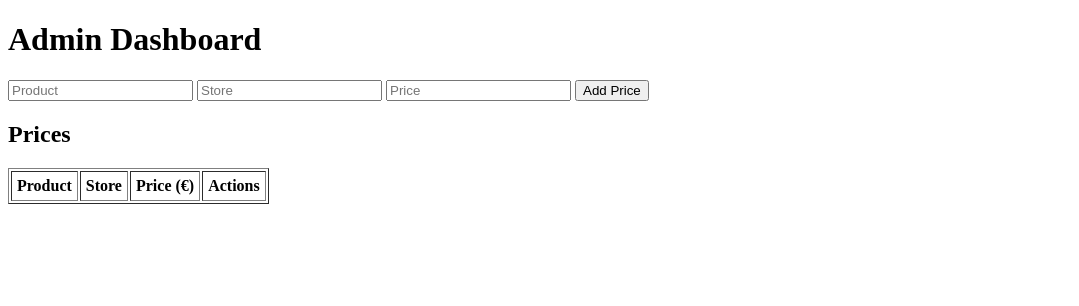
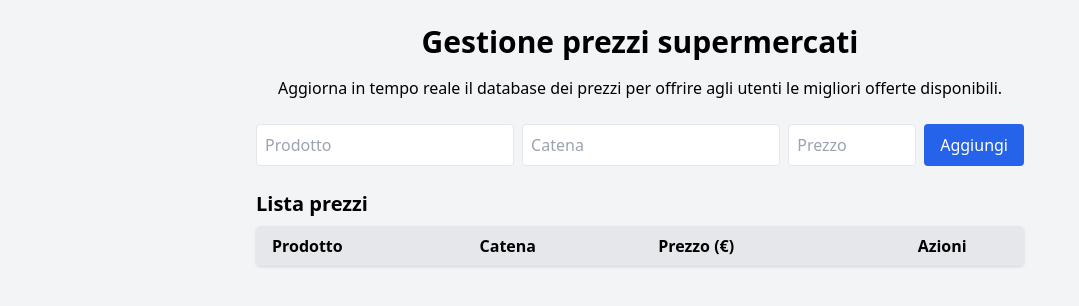
Before and after one commit to andreavitiani/Build-a-form, a plain HTML site: page admin-web/index.html in a window 1280 px wide. Shown: the whole page, without its empty margins (0-1079 px from the left). Drawn offline with nearby package versions, Linux system fonts and the light colour scheme; no server answers.

Commit message:
Restyle sites with Tailwind

```diff
--- a/admin-web/index.html
+++ b/admin-web/index.html
@@ -2,28 +2,32 @@
 <html>
 <head>
   <meta charset="UTF-8">
-  <title>Admin Dashboard</title>
+  <title>Pannello amministratore</title>
+  <script src="https://cdn.tailwindcss.com"></script>
 </head>
-<body>
-  <h1>Admin Dashboard</h1>
-  <form id="priceForm">
-    <input id="product" placeholder="Product" required>
-    <input id="store" placeholder="Store" required>
-    <input id="price" placeholder="Price" type="number" step="0.01" required>
-    <button type="submit">Add Price</button>
+<body class="bg-gray-100 min-h-screen p-6">
+  <div class="max-w-3xl mx-auto">
+    <h1 class="text-3xl font-bold mb-4 text-center">Gestione prezzi supermercati</h1>
+    <p class="mb-6 text-center">Aggiorna in tempo reale il database dei prezzi per offrire agli utenti le migliori offerte disponibili.</p>
+    <form id="priceForm" class="flex flex-col sm:flex-row gap-2 mb-6">
+      <input id="product" class="border rounded p-2 flex-1" placeholder="Prodotto" required>
+      <input id="store" class="border rounded p-2 flex-1" placeholder="Catena" required>
+      <input id="price" class="border rounded p-2 w-32" placeholder="Prezzo" type="number" step="0.01" required>
+      <button class="bg-blue-600 text-white px-4 py-2 rounded" type="submit">Aggiungi</button>
     </form>
-  <h2>Prices</h2>
-  <table id="priceTable" border="1" cellpadding="5">
-    <thead>
+    <h2 class="text-xl font-semibold mb-2">Lista prezzi</h2>
+    <table id="priceTable" class="min-w-full bg-white shadow rounded overflow-hidden">
+      <thead class="bg-gray-200">
         <tr>
-        <th>Product</th>
-        <th>Store</th>
-        <th>Price (€)</th>
-        <th>Actions</th>
+          <th class="px-4 py-2 text-left">Prodotto</th>
+          <th class="px-4 py-2 text-left">Catena</th>
+          <th class="px-4 py-2 text-left">Prezzo (€)</th>
+          <th class="px-4 py-2">Azioni</th>
         </tr>
       </thead>
       <tbody></tbody>
     </table>
+  </div>
 <script>
 const api = 'http://localhost:3000';
 
@@ -35,14 +39,13 @@ async function loadPrices() {
   data.forEach(p => {
     const tr = document.createElement('tr');
     tr.innerHTML = `
-      <td><input value="${p.product}" data-field="product"></td>
-      <td><input value="${p.store}" data-field="store"></td>
-      <td><input type="number" step="0.01" value="${p.price}" data-field="price"></td>
-      <td>
-        <button data-action="save" data-id="${p.id}">Save</button>
-        <button data-action="delete" data-id="${p.id}">Delete</button>
-      </td>
-    `;
+      <td class="border-t px-4 py-2"><input class="border rounded p-1 w-full" value="${p.product}" data-field="product"></td>
+      <td class="border-t px-4 py-2"><input class="border rounded p-1 w-full" value="${p.store}" data-field="store"></td>
+      <td class="border-t px-4 py-2"><input class="border rounded p-1 w-full" type="number" step="0.01" value="${p.price}" data-field="price"></td>
+      <td class="border-t px-4 py-2 space-x-2 text-center">
+        <button class="bg-green-500 text-white px-2 py-1 rounded" data-action="save" data-id="${p.id}">Salva</button>
+        <button class="bg-red-500 text-white px-2 py-1 rounded" data-action="delete" data-id="${p.id}">Elimina</button>
+      </td>`;
     tbody.appendChild(tr);
   });
 }
--- a/mobile-app/App/App.js
+++ b/mobile-app/App/App.js
@@ -17,7 +17,7 @@ export default function App() {
 
   return (
     <View style={{ flex: 1, justifyContent: 'center', alignItems: 'center' }}>
-      <Text>Supermarket Offers</Text>
+      <Text style={{ fontSize: 24, fontWeight: 'bold', marginBottom: 20 }}>Offerte Supermercato</Text>
       <FlatList
         data={prices}
         keyExtractor={item => item.id.toString()}
```
Also changed, not shown: public-web/index.html (+14 -9 lines), README.md. Lines whose indentation alone changed are shown as unchanged.
